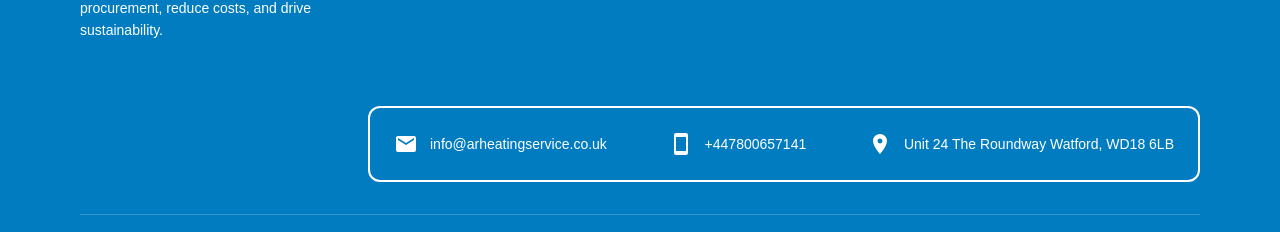
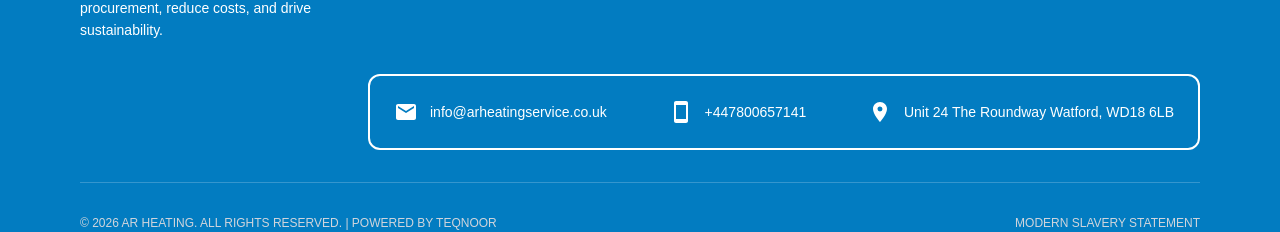
Before and after one commit to Hamna-kanwal/ar-project, a Next.js app: page / in a window 1280 px wide. Shown: the part 4365-4597 px from the top of the page. Built offline with nearby package versions, Linux system fonts and the light colour scheme.

Commit message:
updated footer

```diff
--- a/app/Components/Footer.jsx
+++ b/app/Components/Footer.jsx
@@ -44,7 +44,7 @@ export default function Footer() {
         ))}
 
         {/* Contact Box: Ab ye 4th column ki jagah le lega ya columns ke neeche adjust hoga */}
-        <div className="md:col-start-2 md:col-span-3 border-2 border-white rounded-xl p-6 mt-8">
+        <div className="md:col-start-2 md:col-span-3 border-2 border-white rounded-xl p-6">
           <div className="flex flex-col md:flex-row justify-between items-center gap-6 text-sm">
             <div className="flex items-center gap-3">
               <MdEmail className="text-2xl text-white" />
```
